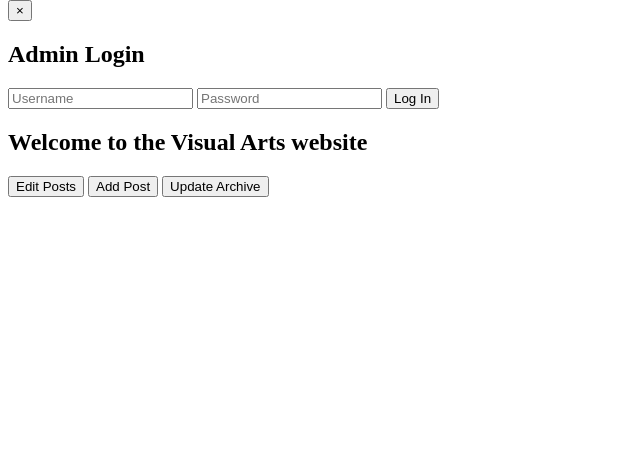
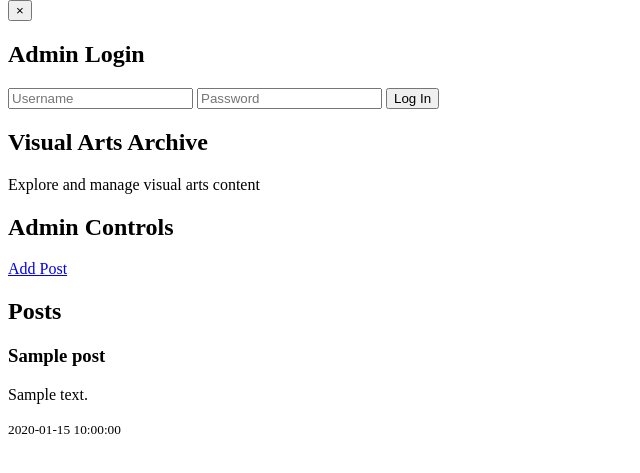
Before and after one commit to marcjannabubak/va-website, a Flask app: template templates/home.html in a window 1280 px wide. Shown: the part 44-517 px from the top of the page, without its empty margins (0-640 px from the left). Run offline with Flask 3, Linux system fonts and the light colour scheme; the visitor is signed in with stand-in values (Sample User, id 1); tables that the repository leaves empty hold one stand-in row (values such as "Sample post"); the template is opened without the code that fills it: most values are stand-ins (such as "Sample title", 1, 10 or a date in 2020); parts of the project's set-up code (start-up, migrations or seed data) failed here and were passed over.

Commit message:
adding posts

```diff
--- a/app.py
+++ b/app.py
@@ -1,9 +1,17 @@
 from flask import Flask, render_template, request, redirect, url_for, session
-from database import init_db, check_admin
+from database import init_db, check_admin,  get_admin_by_username, add_post, get_all_posts
+from functools import wraps
+
 
 app = Flask(__name__)
 app.secret_key = "va-secret-key"
-
+def admin_required(f):
+    @wraps(f)
+    def decorated_function(*args, **kwargs):
+        if "admin" not in session:
+            return redirect(url_for("home"))
+        return f(*args, **kwargs)
+    return decorated_function
 
 @app.route("/")
 def home():
@@ -31,6 +39,30 @@ def logout():
     session.pop("role", None)
     return redirect(url_for("home"))
 
+@app.route("/edit")
+@admin_required
+def edit():
+    return render_template("edit.html")
+
+
+@app.route("/add_post", methods=["GET", "POST"])
+@admin_required
+def add_post_page():
+    if request.method == "POST":
+        title = request.form["title"]
+        content = request.form["content"]
+        date = request.form["date"]
+
+        admin = get_admin_by_username(session["admin"])
+
+        IDboard = 1
+        IDadmin = admin["IDadmin"]
+
+        add_post(title, content, date, IDboard, IDadmin)
+        return redirect(url_for("home"))
+
+    return render_template("add_post.html")
+
 
 if __name__ == "__main__":
     init_db()
--- /dev/null
+++ b/templates/edit.html
@@ -0,0 +1,6 @@
+{% extends "layout.html" %}
+
+{% block content %}
+    <h1>Edit Page</h1>
+    <p>Only admins can see this page.</p>
+{% endblock %}
--- a/templates/home.html
+++ b/templates/home.html
@@ -1,16 +1,39 @@
 {% extends "layout.html" %}
 
 {% block content %}
-<section class="home-content">
-    <h1>Welcome to the Visual Arts website</h1>
 
+<section class="home-container">
+    <h1 class="title">Visual Arts Archive</h1>
+    <p class="subtitle">Explore and manage visual arts content</p>
+
+    {% if error %}
+        <div class="error-box">
+            {{ error }}
+        </div>
+    {% endif %}
 
     {% if session.get('admin') %}
-        <div class="admin-controls">
-            <button>Edit Posts</button>
-            <button>Add Post</button>
-            <button>Update Archive</button>
+        <div class="admin-panel">
+            <h2>Admin Controls</h2>
+            <a href="{{ url_for('add_post_page') }}" class="admin-btn">Add Post</a>
         </div>
     {% endif %}
+
+    <div class="content-section">
+        <h2>Posts</h2>
+
+        {% if posts %}
+            {% for post in posts %}
+                <div class="post-card">
+                    <h3>{{ post.title }}</h3>
+                    <p>{{ post.content }}</p>
+                    <small>{{ post.date }}</small>
+                </div>
+            {% endfor %}
+        {% else %}
+            <p>No posts yet.</p>
+        {% endif %}
+    </div>
 </section>
+
 {% endblock %}
```
Also changed, not shown: database.py (+26 -6 lines), 1 other file.
